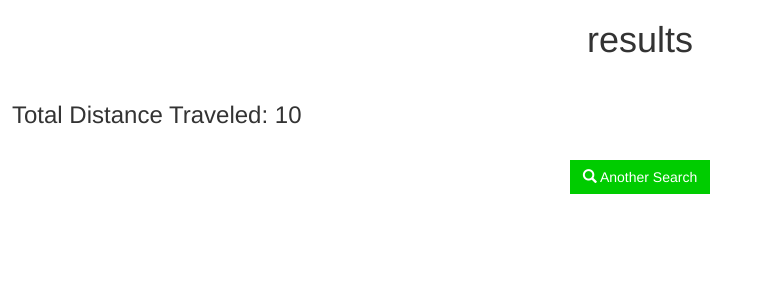
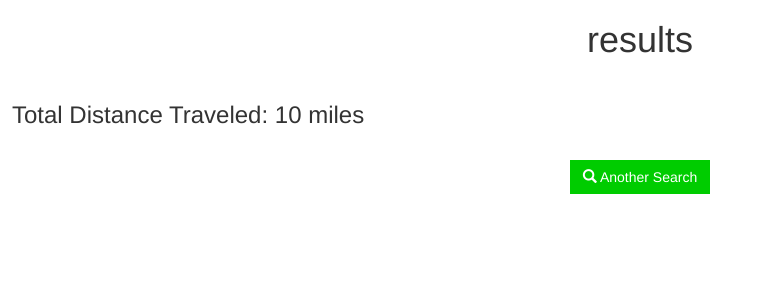
Before and after one commit to egoberdon/flight, a Flask app: template templates/results.html in a window 1280 px wide. Shown: the top 300 px of the page, without its empty margins (0-761 px from the left). Run offline with Flask 2, Linux system fonts and the light colour scheme; the template is opened without the code that fills it: most values are stand-ins (such as "Sample title", 1, 10 or a date in 2020); some libraries are stand-ins or nearby versions.

Commit message:
added miles to results.html and updated README results section

```diff
--- a/templates/results.html
+++ b/templates/results.html
@@ -21,7 +21,7 @@
      <ol class="list-group">
        {% for row in rows %}
        {% if loop.index == 1 %}
-        <h3>Total Distance Traveled: {{row["total"]}}</h3>
+        <h3>Total Distance Traveled: {{row["total"]}} miles</h3>
        {% else %}
         <li class="list-group-item">{{row["name"]}} ( {{row["lat"]}}, {{row["lng"]}})</li>
        {% endif %}
```
Also changed, not shown: README.md.
